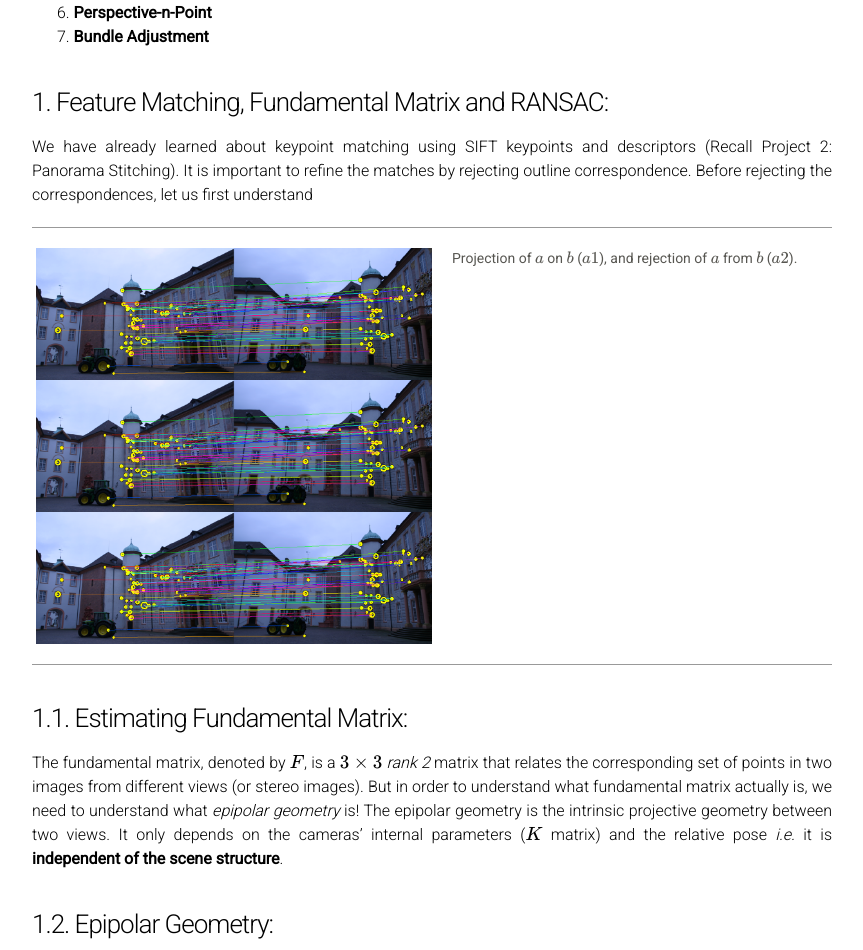
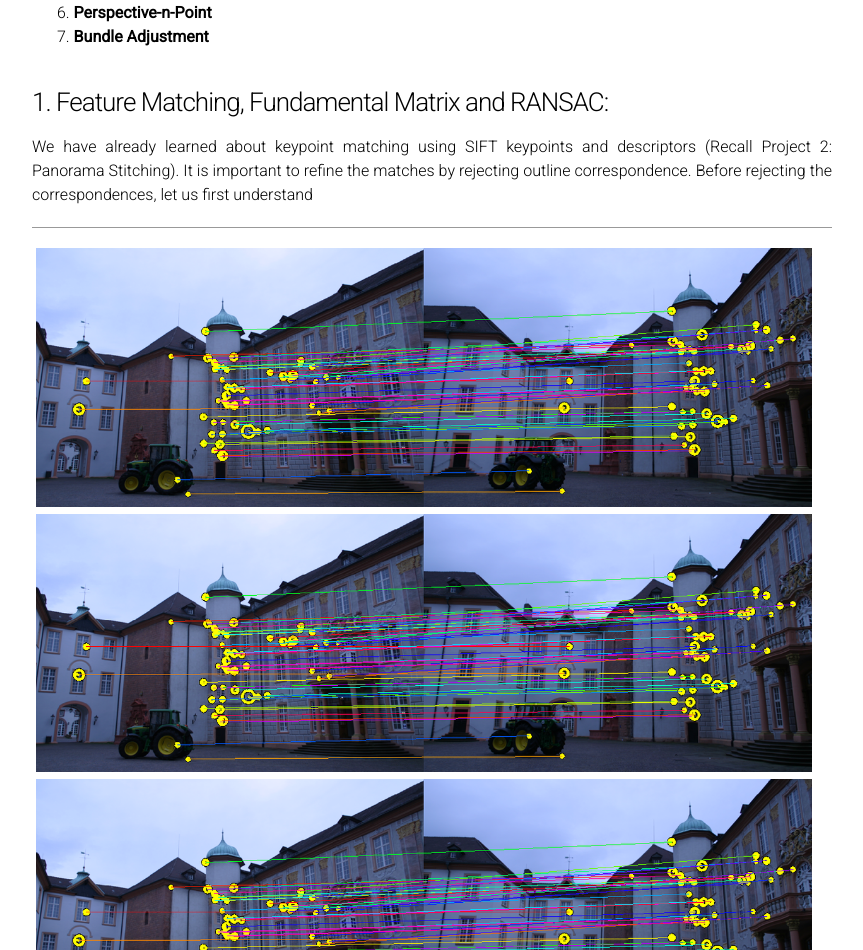
Before and after one commit to cmsc426/cmsc426.github.io, a Jekyll site: the page built from SfM.md, in a window 1280 px wide. Shown: the part 980-1930 px from the top of the page, without its empty margins (208-1071 px from the left). Built offline with Jekyll 4.4.1, drawn with Linux system fonts in a browser that asks for light colours; formulas are drawn with MathJax 3.

Commit message:
Update SfM.md

```diff
--- a/SfM.md
+++ b/SfM.md
@@ -43,7 +43,7 @@ Let's learn how to recreate such algorithm. There are a few steps that collectiv
 We have already learned about keypoint matching using SIFT keypoints and descriptors (Recall Project 2: Panorama Stitching). It is important to refine the matches by rejecting outline correspondence.
 Before rejecting the correspondences, let us first understand
 
-<div class="fig figleft fighighlight">
+<div class="fig fighighlight">
   <img src="/assets/sfm/featmatch.png" width="100%">
   <img src="/assets/sfm/featmatch.png" width="200%">
   <img src="/assets/sfm/featmatch.png" width="300%">
```
